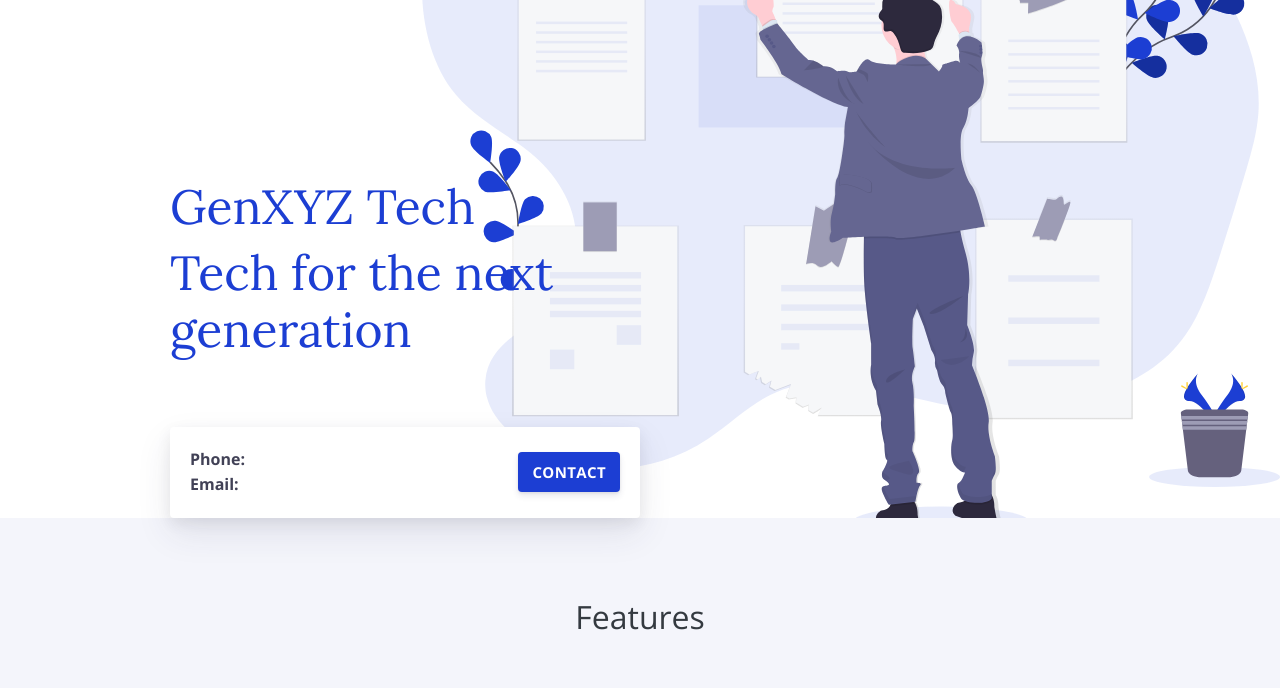
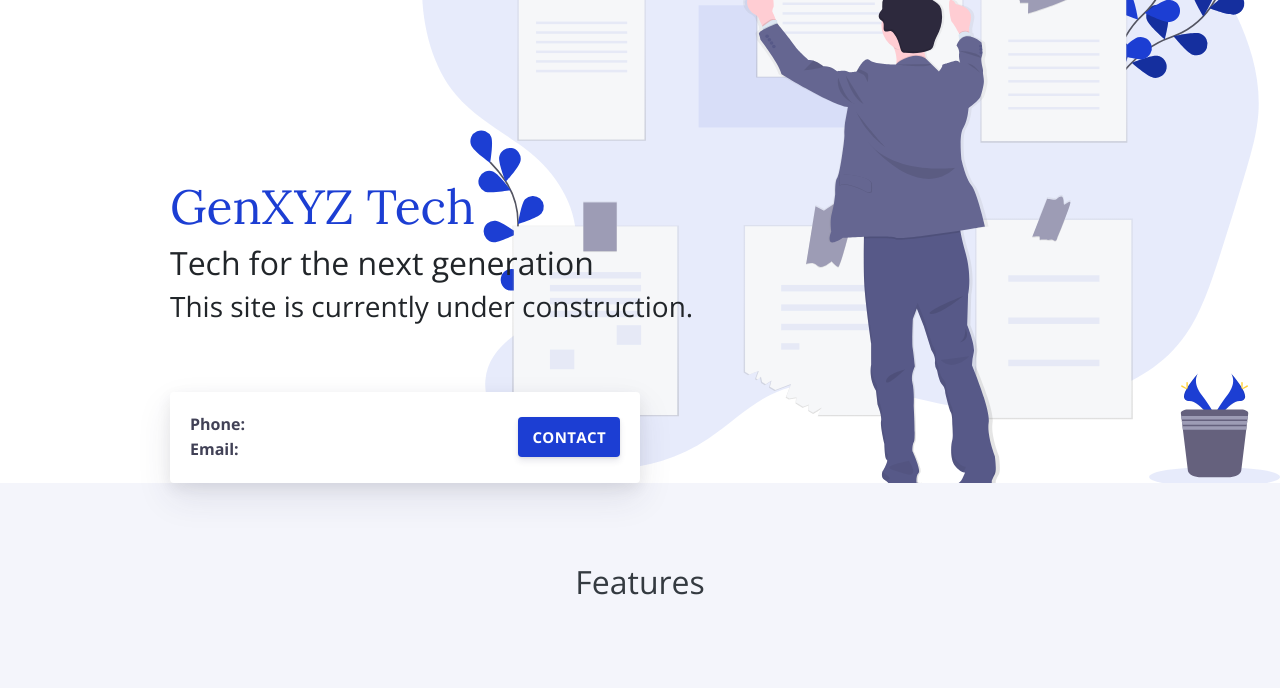
Before and after one commit to GenXYZTech/GenXYZTech.github.io, a plain HTML site: page index.html in a window 1280 px wide. Shown: the part 112-800 px from the top of the page. Drawn offline with nearby package versions, Linux system fonts and the light colour scheme; files that its build step writes are made by us from their sources; files whose address does not match are found by name.

Commit message:
rebuilding site Thu Mar 28 18:50:08 PDT 2019

```diff
--- a/index.html
+++ b/index.html
@@ -64,7 +64,9 @@
 
 <h1 id="genxyz-tech">GenXYZ Tech</h1>
 
-<h1 id="tech-for-the-next-generation">Tech for the next generation</h1>
+<h2 id="tech-for-the-next-generation">Tech for the next generation</h2>
+
+<h3 id="this-site-is-currently-under-construction">This site is currently under construction.</h3>
 
   </div>
 </div>
```
